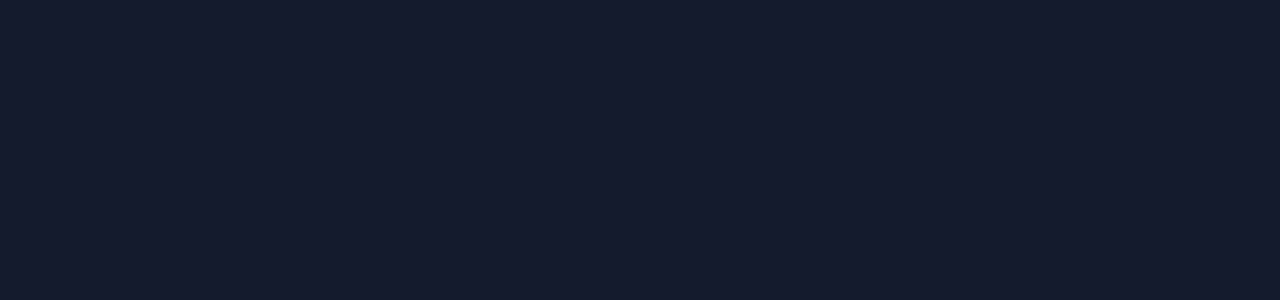
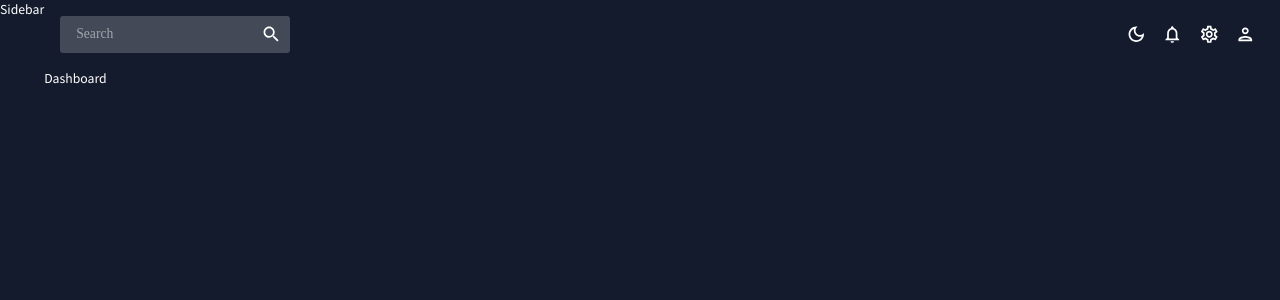
Before and after one commit to CCH-88/BugScout-Frontend, a React (Create React App) app: page / in a window 1280 px wide. Shown: the top 300 px of the page. Built offline with nearby package versions, Linux system fonts and the light colour scheme.

Commit message:
Router + topbar

```diff
--- a/src/App.js
+++ b/src/App.js
@@ -1,5 +1,19 @@
 import { ColorModeContext, useMode } from "./theme";
 import { CssBaseline, ThemeProvider } from "@mui/material";
+import { Routes, Route } from "react-router-dom";
+import TopBar from "./scenes/global/Topbar";
+import Sidebar from "./scenes/global/Sidebar";
+import Dashboard from "./scenes/dashboard";
+// import Team from "./scenes/team";
+// import Invoices from "./scenes/invoices";
+// import Contacts from "./scenes/contacts";
+// import Bar from "./scenes/bar";
+// import Form from "./scenes/form";
+// import Line from "./scenes/line";
+// import Pie from "./scenes/pie";
+// import FAQ from "./scenes/faq";
+// import Geography from "./scenes/geography";
+// import Calendar from "./scenes/calendar";
 
 function App() {
   const [theme, colorMode] = useMode();
@@ -7,10 +21,26 @@
   return (
     <ColorModeContext.Provider value={colorMode}>
       <ThemeProvider theme={theme}>
-        <CssBaseline>
-          <div className="app"></div>
-          <main className="content"></main>
-        </CssBaseline>
+        <CssBaseline />
+        <div className="app">
+          <Sidebar />
+          <main className="content">
+            <TopBar />
+            <Routes>
+              <Route path="/" element={<Dashboard />} />
+              {/* <Route path="/team" element={<Team />} /> */}
+              {/* <Route path="/contacts" element={<Contacts />} /> */}
+              {/* <Route path="/invoices" element={<Invoices />} /> */}
+              {/* <Route path="/form" element={<Form />} /> */}
+              {/* <Route path="/bar" element={<Bar />} /> */}
+              {/* <Route path="/pie" element={<Pie />} /> */}
+              {/* <Route path="/line" element={<Line />} /> */}
+              {/* <Route path="/faq" element={<FAQ />} /> */}
+              {/* <Route path="/geography" element={<Geography />} /> */}
+              {/* <Route path="/calendar" element={<Calendar />} /> */}
+            </Routes>
+          </main>
+        </div>
       </ThemeProvider>
     </ColorModeContext.Provider>
   );
--- a/src/scenes/global/Topbar.jsx
+++ b/src/scenes/global/Topbar.jsx
@@ -1,5 +1,62 @@
+import { Box, IconButton, useTheme } from "@mui/material";
+import { useContext } from "react";
+import { ColorModeContext, tokens } from "../../theme";
+import InputBase from "@mui/material/InputBase";
+import LightModeOutlinedIcon from "@mui/icons-material/LightModeOutlined";
+import DarkModeOutlinedIcon from "@mui/icons-material/DarkModeOutlined";
+import NotificationsOutlinedIcon from "@mui/icons-material/NotificationsOutlined";
+import SettingsOutlinedIcon from "@mui/icons-material/SettingsOutlined";
+import PersonOutlinedIcon from "@mui/icons-material/PersonOutlined";
+import SearchIcon from "@mui/icons-material/Search";
+
 const Topbar = () => {
-    return <div>Topbar</div>
-}
+  //Gives access to theme
+  const theme = useTheme();
+  const colors = tokens(theme.palette.mode);
+  const colorMode = useContext(ColorModeContext);
+
+  //Box is like material UIs version of div. You can write CSS props directly in the box-component.
+  return (
+    <Box display="flex" justifyContent="space-between" p={2}>
+      {/*SEARCH BAR*/}
+      <Box
+        display="flex"
+        backgroundColor={colors.primary[400]}
+        borderRadius="3px"
+      >
+        <InputBase sx={{ ml: 2, flex: 1 }} placeholder="Search"></InputBase>
+        <IconButton type="button" sx={{ p: 1 }}>
+          <SearchIcon></SearchIcon>
+        </IconButton>
+      </Box>
+
+      {/* ICONS */}
+      <Box display="flex">
+
+        <IconButton onClick={colorMode.toggleColorMode}>
+          {/* If theme.palette.mode equals dark then... else...*/}
+          {theme.palette.mode === "dark" ? (
+            <DarkModeOutlinedIcon />
+          ) : (
+            <LightModeOutlinedIcon />
+          )}
+        </IconButton>
+
+        <IconButton>
+          <NotificationsOutlinedIcon />
+        </IconButton>
+
+        <IconButton>
+          <SettingsOutlinedIcon />
+        </IconButton>
+
+        <IconButton>
+          <PersonOutlinedIcon />
+        </IconButton>
+
+      </Box>
+    </Box>
+  );
+};
 
 export default Topbar;
```
